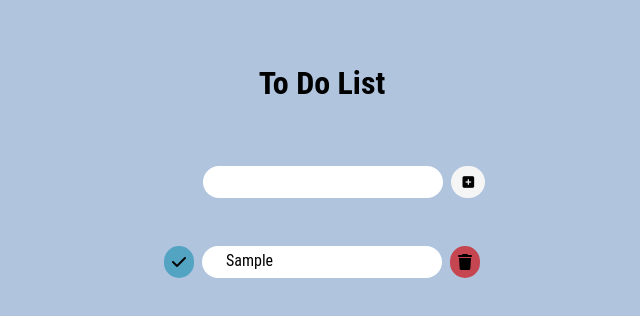
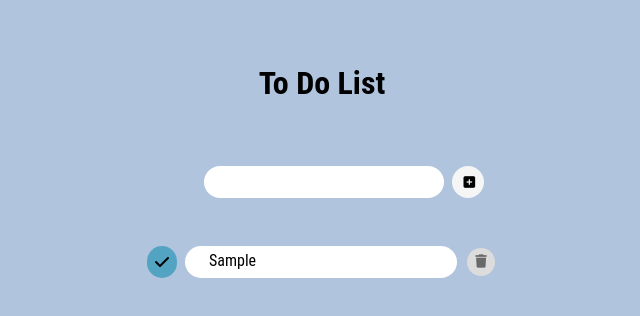
Before and after one commit to moomitt/todo-app, a React (Create React App) app: page / in a window 1280 px wide. Both pictures are taken after typing "Sample" into the empty fields and a click on the button 786 px from the left and 182 px from the top of the page. Shown: the top 316 px of the page, without its empty margins (318-958 px from the left). Built offline with nearby package versions, Linux system fonts and the light colour scheme.

Commit message:
タスク削除機能　実装完了

```diff
--- a/src/App.css
+++ b/src/App.css
@@ -72,13 +72,13 @@ header {
 .icons .fa-trash {
   padding: 0.487rem .5rem;
   margin-bottom: 1.0rem;
-  height: 2.0rem;
   border-radius: 2.0rem;
-  background: rgb(197, 70, 81);
+  background: gainsboro;
+  color: dimgray;
 }
 
 .todoText {
-  min-width: 15rem;
+  min-width: 17rem;
   margin: 0 .5rem 1.0rem .5rem;
   height: 2.0rem;
   border-radius: 2.0rem;
@@ -86,7 +86,8 @@ header {
   background: white;
 }
 
-
 button {
   border: none;
+  background-color: lightsteelblue;
+  width: 32px;
 }
--- a/src/components/InputForm.jsx
+++ b/src/components/InputForm.jsx
@@ -10,11 +10,13 @@ export const InputForm = ({taskList, setTaskList}) => {
     setTaskList([
       ...taskList,
       {
+        id: taskList.length,
         text: inputText
       }
     ]);
     //入力した文字を消す
     setInputText("")
+    console.log(taskList);
   }
 
   const handleChange = (e) => {
--- a/src/components/TodoList.jsx
+++ b/src/components/TodoList.jsx
@@ -1,6 +1,12 @@
 import React from 'react'
 
 export const TodoList = ({taskList, setTaskList}) => {
+
+  const handleDelete = (id) => {
+    //タスクを削除する
+    setTaskList(taskList.filter((task) => task.id !== id));
+  }
+
   return (
     <div className='todoList'>
       <div className='todos'>
@@ -13,7 +19,9 @@ export const TodoList = ({taskList, setTaskList}) => {
               <span>{task.text}</span>
             </div>
             <div className="icons">
-              <i className='fas fa-trash'></i>
+              <button onClick={() => handleDelete(task.id)}>
+                <i className='fas fa-trash'></i>
+              </button>
             </div>
           </div>
         ))}
```
